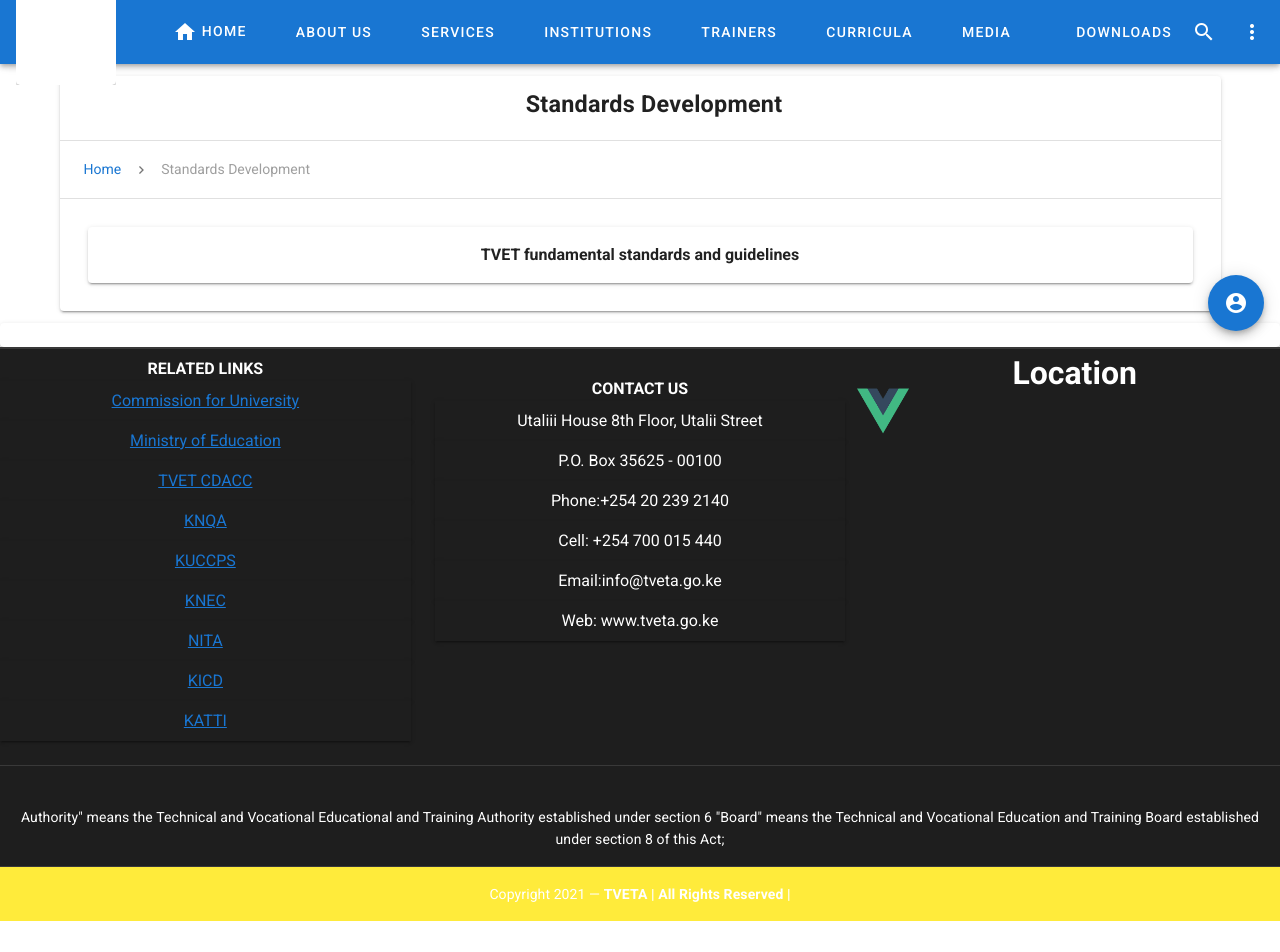
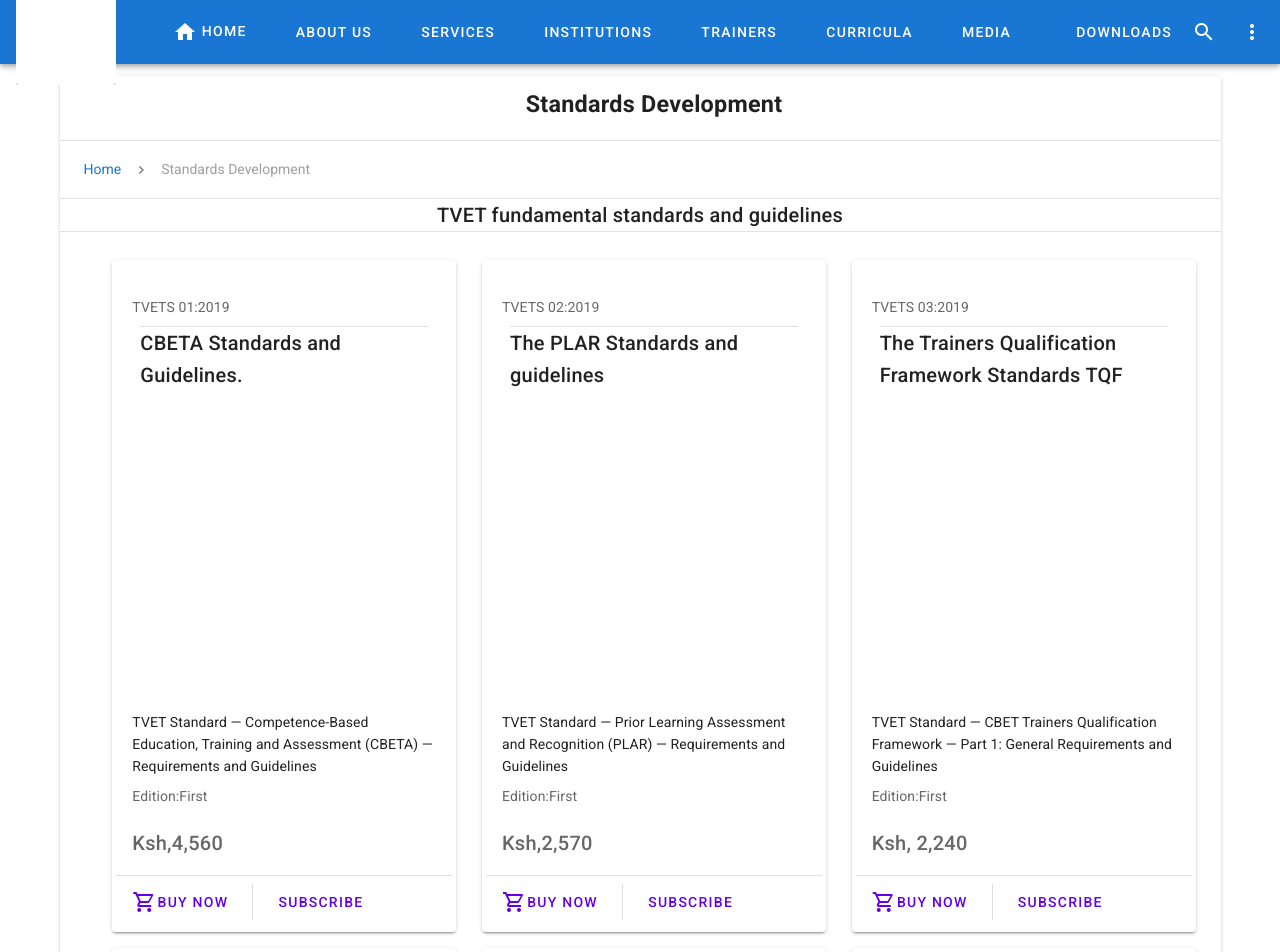
Before and after one commit to PitaKibunja/web-v-ix, a Vue app: page /standards in a window 1280 px wide. Shown: the top 952 px of the page. Before the commit the page ends 921 px from the top, so only its background shows below. Built offline with nearby package versions, Linux system fonts and the light colour scheme.

Commit message:
finalize std page

```diff
--- a/src/components/DepartmentsInfo/Standards.vue
+++ b/src/components/DepartmentsInfo/Standards.vue
@@ -20,11 +20,78 @@
             </div>
 
             <v-divider></v-divider>
-            <v-container>
-            <v-card class="ma-4 pa-4">
-                <h4 class="d-flex justify-center">TVET fundamental standards and guidelines</h4>
 
-            </v-card>
+            <div>
+                <h4 class="d-flex text-h6 justify-center">TVET fundamental standards and guidelines</h4>
+            </div>
+            <v-divider></v-divider>
+            <v-container fluid>
+               <v-container fluid>
+                      <v-row cols="12 " class="d-flex justify-start mb-1 ml-4  pt-2">
+                      <v-card
+                         class="mx-auto ma-2 pa-1"
+                         max-width="344"
+
+                         v-for="std in standards" :key="std"
+                 >
+    <v-card-text>
+      <div>
+            <v-row>
+              <v-col cols="6" class="mt-4">{{ std.code }}</v-col>
+            </v-row>
+           </div>
+
+      <p class="text-h6 text--primary pa-2" color="primary">
+             <v-divider></v-divider>
+         <router-link :to="std.link" tag="span" style="cursor: pointer">
+          {{ std.title }}
+        </router-link>
+      </p>
+      <p>
+           <v-row class="d-flex justify-center mb-1 pt-1" width="200" flat>
+
+          <v-img small src="../../assets/tveta_logo.png"></v-img>
+          </v-row>
+
+      </p>
+      <div class="text--primary">
+             {{ std.content }}
+      </div>
+          <div class="pt-2">
+              <p class="text-semibold">Edition:{{ std.edition }}</p>
+
+          </div>
+      <div class="text-h6 pt-1">
+          Ksh,{{ std.price }}
+      </div>
+    </v-card-text>
+          <v-divider></v-divider>
+    <v-card-actions>
+      <v-btn
+        text
+        color="deep-purple accent-4"
+      >
+      <v-icon>mdi-cart-outline</v-icon>
+        Buy Now
+
+      </v-btn>
+       <v-divider
+      class="mx-4"
+      vertical
+    ></v-divider>
+      <v-btn
+        text
+        color="deep-purple accent-4"
+      >
+        Subscribe
+      </v-btn>
+
+    </v-card-actions>
+
+                </v-card>
+                  </v-row>
+               </v-container>
+
             </v-container>
           </v-card>
     </v-container>
@@ -45,12 +112,56 @@
           href: '/standards',
         }
       ],
-        departments: [
+        standards: [
           {
-            dep: 'Accreditation',
-            mandate:'Lorem ipsum dolor sit amet consectetur adipisicing elit. Neque laudantium voluptate aut ea, voluptatem ut aspernatur assumenda dignissimos excepturi nam earum iste laboriosam nemo reiciendis cupiditate ullam sint labore incidunt.',
+            code:'TVETS 01:2019',
+            title:'CBETA Standards and Guidelines.',
+            content:'TVET Standard — Competence-Based Education, Training and Assessment (CBETA) — Requirements and Guidelines',
+            edition:'First',
+            price:'4,560',
+            link:'/standards/:id'
+          },
+          {
+            code:'TVETS 02:2019',
+            title:'The PLAR Standards and guidelines',
+            content:'TVET Standard — Prior Learning Assessment and Recognition (PLAR) — Requirements and Guidelines',
+            edition:'First',
+            price:'2,570',
+            link:'/standards/:id'
+          },
+          {
+            code:'TVETS 03:2019',
+            title:'The Trainers Qualification Framework Standards TQF',
+            content:'TVET Standard — CBET Trainers Qualification Framework — Part 1: General Requirements and Guidelines',
+            edition:'First',
+            price:' 2,240',
+            link:'/standards/:id'
+          },
+          {
+            code:'TVETS 04:2019',
+            title:'The National Polytechnic Standards and guidelines',
+            content:' TVET Standard — National Polytechnics — Requirements and Guidelines',
+            edition:'First',
+            price:'4,200',
+            link:'/standards/:id'
+          },
+          {
+            code:'TVETS 05:2019',
+            title:'Open Distance and E-learning Standards (ODeL)',
+            content:' TVET Standard — Open, Distance and E-Learning (ODeL) — Requirements and Guidelines',
+            edition:'First',
+            price:'2,570',
+            link:'/standards/:id'
+          },
+          {
+            code:'TVETS 06:2019',
+            title:'Centre of Excellence Standards and Guidelines',
+            content:'TVET Standard — Centre of Excellence — Requirements and Guidelines',
+            edition:'First',
+            price:'2,360',
+            link:'/standards/:id'
+          }
 
-          }
         ],
       }
     },
```
